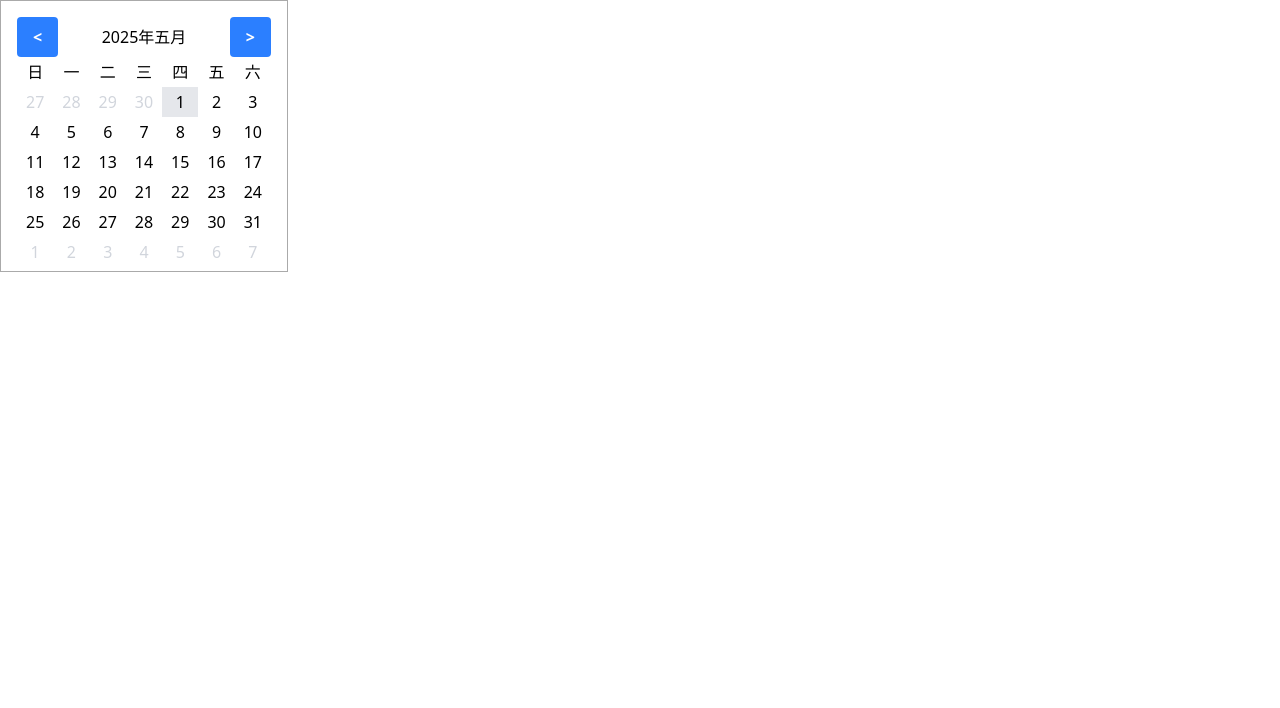
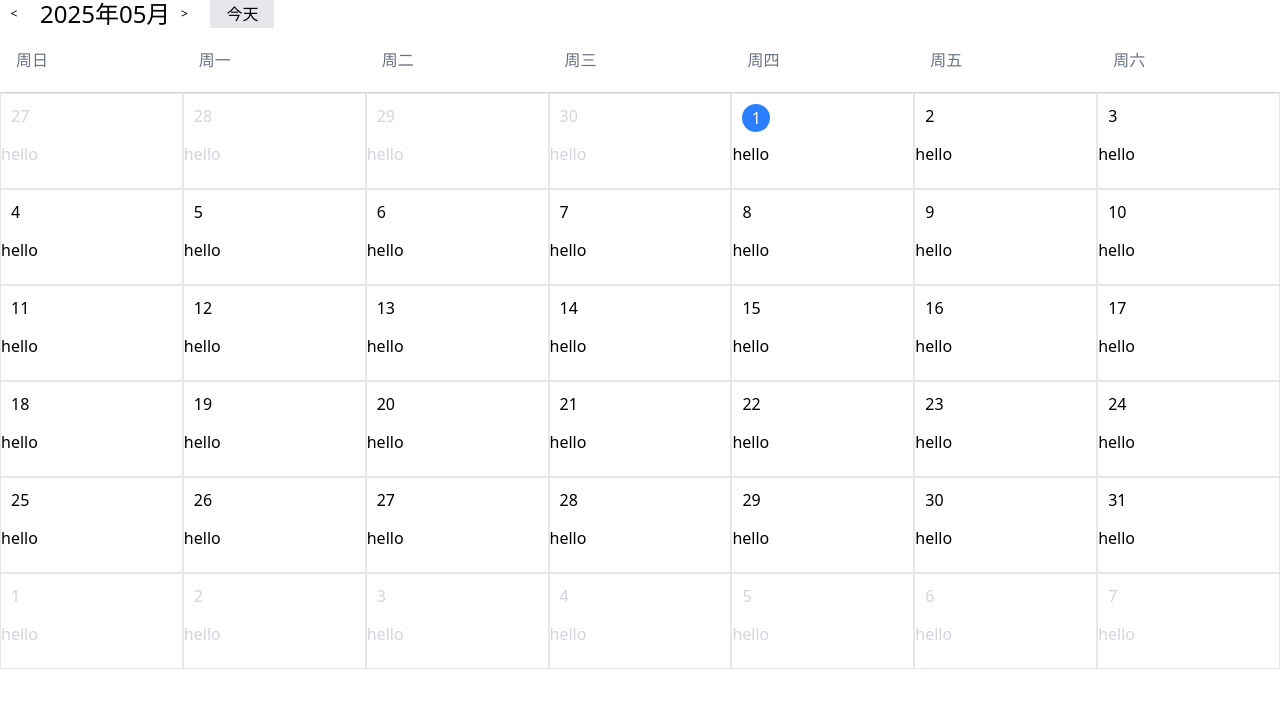
Before and after one commit to yi00nine/front, a React (Vite) app in the folder react/: page / in a window 1280 px wide. Shown: the top 708 px of the page. Built offline with nearby package versions, Linux system fonts and the light colour scheme.

Commit message:
feat:calendar

```diff
--- a/react/package.json
+++ b/react/package.json
@@ -12,6 +12,7 @@
   "dependencies": {
     "@tailwindcss/vite": "^4.1.4",
     "ahooks": "^3.8.4",
+    "dayjs": "^1.11.13",
     "react": "^19.0.0",
     "react-dom": "^19.0.0",
     "tailwindcss": "^4.1.4"
--- a/react/src/App.tsx
+++ b/react/src/App.tsx
@@ -1,6 +1,15 @@
+/*
+ * @Author: 1009
+ * @Date: 2025-04-17 17:17:19
+ * @LastEditors: 1009
+ * @LastEditTime: 2025-04-29 10:44:42
+ * @Description: 文件描述
+ */
 import { useEffect, useState, forwardRef } from "react";
 import Demo1 from "./component/Demo1";
 import MiniCalendar from "./component/MiniCalendar";
+import Calendar2 from "./component/Calendar";
+import dayjs from "dayjs";
 const Calendar = forwardRef(MiniCalendar);
 function App() {
   const [value, setValue] = useState(() => new Date("2025-5-1"));
@@ -9,14 +18,33 @@ function App() {
     <>
       {/* <Demo1 defaultValue={new Date("2025-5-1")}></Demo1> */}
       {/* <Demo1 value={value} onChange={setValue}></Demo1> */}
-      <Calendar
+      {/* <Calendar
         // defaultValue={new Date("2025-5-4")}
         value={value}
         onChange={(val) => {
           console.log(val);
           setValue(val);
         }}
-      ></Calendar>
+      ></Calendar> */}
+      <Calendar2
+        defaultValue={dayjs("2025-05-01")}
+        // dateRender={(value) => {
+        //   return (
+        //     <div>
+        //       <p className="h-14 text-blue-500 bg-green-200">
+        //         {value.format("YYYY*MM*DD")}
+        //       </p>
+        //     </div>
+        //   );
+        // }}
+        dateInnerContent={(value) => {
+          return (
+            <div>
+              <p>hello</p>
+            </div>
+          );
+        }}
+      ></Calendar2>
     </>
   );
 }
--- /dev/null
+++ b/react/src/component/Calendar.tsx
@@ -0,0 +1,203 @@
+/*
+ * @Author: 1009
+ * @Date: 2025-04-28 10:08:02
+ * @LastEditors: 1009
+ * @LastEditTime: 2025-04-29 10:47:21
+ * @Description: 完整日历组件
+ */
+import dayjs, { Dayjs } from "dayjs";
+import { ReactNode, useState } from "react";
+import { useControllableValue } from "ahooks";
+interface CalendarProps {
+  value?: Dayjs;
+  defaultValue?: Dayjs;
+  dateRender?: (currentDate: Dayjs) => ReactNode;
+  dateInnerContent?: (currentDate: Dayjs) => ReactNode;
+  onChange?: (date: Dayjs) => void;
+}
+
+interface MonthCalendarProps extends CalendarProps {
+  selectHandler?: (date: Dayjs) => void;
+  curMonth: Dayjs;
+  value: Dayjs;
+}
+
+interface HeaderCalendarProps {
+  curMonth: Dayjs;
+  preMonthHandler: () => void;
+  nextMonthHandler: () => void;
+  todayHandler: () => void;
+}
+
+const getAlldays = (value: Dayjs) => {
+  const startDate = value.startOf("month");
+  const day = startDate.day();
+  const daysInfo: Array<{ date: Dayjs; currentMonth: boolean }> = new Array(
+    6 * 7
+  );
+  for (let i = 0; i < day; i++) {
+    daysInfo[i] = {
+      date: startDate.subtract(day - i, "day"),
+      currentMonth: false,
+    };
+  }
+
+  for (let i = day; i < daysInfo.length; i++) {
+    const calcDate = startDate.add(i - day, "day");
+    daysInfo[i] = {
+      date: calcDate,
+      currentMonth: calcDate.month() === value.month(),
+    };
+  }
+  return daysInfo;
+};
+
+const renderDays = (
+  days: Array<{ date: Dayjs; currentMonth: boolean }>,
+  dateRender: CalendarProps["dateRender"],
+  dateInnerContent: CalendarProps["dateInnerContent"],
+  value: Dayjs,
+  selectHandler: MonthCalendarProps["selectHandler"]
+) => {
+  const rows = [];
+
+  for (let i = 0; i < 6; i++) {
+    const row = [];
+    for (let j = 0; j < 7; j++) {
+      const item = days[i * 7 + j];
+      row[j] = (
+        <div
+          onClick={() => selectHandler?.(item.date)}
+          className={`flex-1  border border-solid border-gray-200 overflow-hidden ${
+            item.currentMonth ? "text-black" : "text-gray-300"
+          }`}
+        >
+          {dateRender ? (
+            dateRender(item.date)
+          ) : (
+            <div>
+              <div className="p-2.5">
+                <div
+                  className={`${
+                    value?.format("YYYY-MM-DD") ===
+                    item.date.format("YYYY-MM-DD")
+                      ? "bg-blue-500 w-7 h-7 leading-7 text-center text-white rounded-full cursor-pointer"
+                      : "w-7 h-7"
+                  }`}
+                >
+                  {item.date.date()}
+                </div>
+              </div>
+              <div>{dateInnerContent?.(item.date)}</div>
+            </div>
+          )}
+        </div>
+      );
+    }
+    rows.push(row);
+  }
+  return rows.map((row) => <div className="flex h-24">{row}</div>);
+};
+const MonthCalendar = (props: MonthCalendarProps) => {
+  const { dateRender, dateInnerContent, value, selectHandler, curMonth } =
+    props;
+  const weekList = ["周日", "周一", "周二", "周三", "周四", "周五", "周六"];
+  const allDays = getAlldays(curMonth);
+  return (
+    <div>
+      <div className="flex p-0 w-full border-b border-gray-300">
+        {weekList.map((week) => (
+          <div className="p-5 px-4 text-left text-gray-500 flex-1" key={week}>
+            {week}
+          </div>
+        ))}
+      </div>
+      <div>
+        {renderDays(
+          allDays,
+          dateRender,
+          dateInnerContent,
+          value,
+          selectHandler
+        )}
+      </div>
+    </div>
+  );
+};
+const HeaderCalender = (props: HeaderCalendarProps) => {
+  const { preMonthHandler, nextMonthHandler, curMonth, todayHandler } = props;
+  return (
+    <div>
+      <div className="flex items-center h-7 leading-7">
+        <div
+          onClick={preMonthHandler}
+          className="w-7 h-7 leading-7 rounded-full text-center text-xs select-none cursor-pointer mr-3 hover:bg-gray-300 first:ml-0"
+        >
+          &lt;
+        </div>
+        <div className="text-2xl">{curMonth.format("YYYY年MM月")}</div>
+        <div
+          onClick={nextMonthHandler}
+          className="w-7 h-7 leading-7 rounded-full text-center text-xs select-none cursor-pointer mr-3 hover:bg-gray-300 first:ml-0"
+        >
+          &gt;
+        </div>
+        <button
+          onClick={todayHandler}
+          className="bg-gray-200 hover:bg-gray-400 cursor-pointer leading-7 border-0 px-4"
+        >
+          今天
+        </button>
+      </div>
+    </div>
+  );
+};
+
+const Calendar = (props: CalendarProps) => {
+  const { onChange, value } = props;
+
+  // 适配受控非受控
+  const [curValue, setCurValue] = useControllableValue<Dayjs>(props, {
+    defaultValue: dayjs(),
+  });
+
+  const [curMonth, setCurMonth] = useState<Dayjs>(curValue);
+  const changeDate = (date: Dayjs) => {
+    onChange?.(date);
+    setCurValue(date);
+    setCurMonth(date);
+  };
+  const selectHandler = (date: Dayjs) => {
+    changeDate(date);
+  };
+
+  const preMonthHandler = () => {
+    setCurMonth(curMonth.subtract(1, "month"));
+  };
+  const nextMonthHandler = () => {
+    setCurMonth(curMonth.add(1, "month"));
+  };
+
+  const todayHandler = () => {
+    const date = dayjs(Date.now());
+    changeDate(date);
+  };
+  return (
+    <div className="w-full h-7">
+      <HeaderCalender
+        curMonth={curMonth}
+        preMonthHandler={preMonthHandler}
+        nextMonthHandler={nextMonthHandler}
+        todayHandler={todayHandler}
+      ></HeaderCalender>
+      <MonthCalendar
+        {...props}
+        selectHandler={selectHandler}
+        value={curValue}
+        curMonth={curMonth}
+      ></MonthCalendar>
+    </div>
+  );
+};
+
+export default Calendar;
--- a/react/src/index.css
+++ b/react/src/index.css
@@ -1 +1,5 @@
 @import "tailwindcss";
+
+* {
+  box-sizing: border-box;
+}
```
Also changed, not shown: 2 other files (tests, documents, lock files or other folders).
